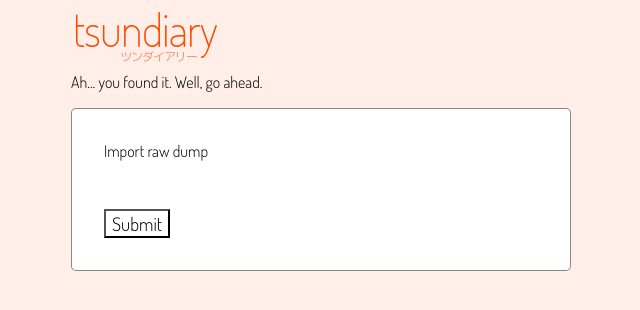
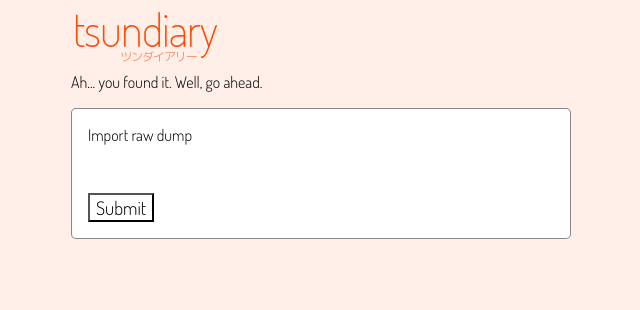
Before and after one commit to neynt/tsundiary, a Flask app: page /import_raw_dump in a window 1280 px wide. Shown: the top 310 px of the page, without its empty margins (319-959 px from the left). Run offline with Flask 2, Linux system fonts and the light colour scheme.

Commit message:
reduced cloud margins

```diff
--- a/static/style.css
+++ b/static/style.css
@@ -69,7 +69,7 @@ div#wrap
     border-width: 1px;
     border-style: solid;
     border-radius: 5px;
-    padding: 32px;
+    padding: 16px;
     margin: 5px auto;
 
 }
```
